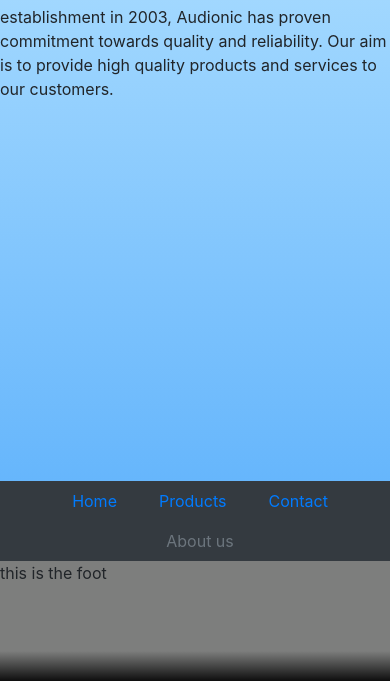
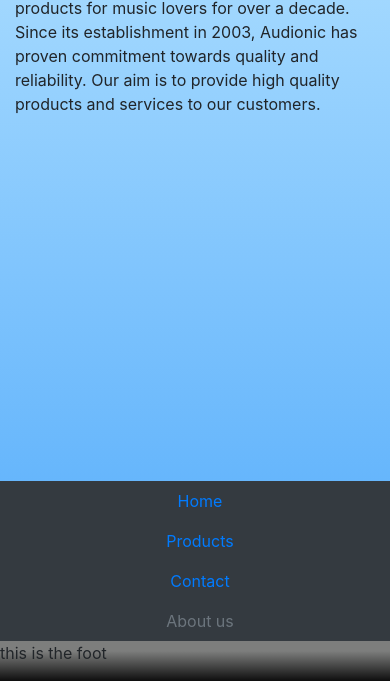
Before and after one commit to Muhazamali/Main_first_task, a plain HTML site: page index.html in a window 390 px wide. Shown: the part 619-1300 px from the top of the page. Drawn offline with nearby package versions, Linux system fonts and the light colour scheme.

Commit message:
responsive web layout

```diff
--- a/index.html
+++ b/index.html
@@ -17,21 +17,7 @@
 
 <!-- Latest compiled JavaScript -->
 <script src="https://cdn.jsdelivr.net/npm/bootstrap@4.6.1/dist/js/bootstrap.bundle.min.js"></script>
-<style lang="text/css">
-    a:hover{
-        background-color:rgba(2, 2, 2, 0.3);
-    color: blue;
-    display: block;
-    border: 0px solid black;
-    border-radius: 12px 12px 12px 0;
 
-
-    }
-    li{
-        margin-left: 10px;
-    }
-
-</style>
 </head>
 <body>
     <header>
@@ -78,6 +64,7 @@
 
 
 
+
     </div>
     <aside class="sidebar ">
         <p>Side
--- a/style.css
+++ b/style.css
@@ -46,7 +46,7 @@ filter: progid:DXImageTransform.Microsoft.gradient( startColorstr='#b2e1ff', end
 
     width: 70% ;
     float: left;
-    padding: 15px
+    padding: 15px;
 
     margin: 0px;
 
@@ -72,9 +72,21 @@ background: linear-gradient(to bottom,  #7d7e7d 0%,#7d7e7d 62%,#7d7e7d 62%,#7d7e
 filter: progid:DXImageTransform.Microsoft.gradient( startColorstr='#7d7e7d', endColorstr='#0e0e0e',GradientType=0 ); /* IE6-9 */
 
 }
+a:hover{
+    background-color:rgba(2, 2, 2, 0.3);
+color: blue;
+display: block;
+border: 0px solid black;
+border-radius: 12px 12px 12px 0;
 
-@media screen and (max-width: 680px){
-    .sidebar {
+
+}
+li{
+    margin-left: 10px;
+}
+
+@media screen and (max-width: 580px){
+    .sidebar{
         display:none;
     }
     .logo-text{
@@ -84,5 +96,19 @@ filter: progid:DXImageTransform.Microsoft.gradient( startColorstr='#7d7e7d', end
     .main{
         width: 100%;
     }
+    ul{
+        width: 100%;
+        text-align: center;
+      }
+      .nav-item{
+        display: block;
+        width: 100%;
+        padding: auto;
+    }
+      .nav-link{
+        padding: auto;
+        display: block;
+        width: 100%;
+    }
 
 }
```
